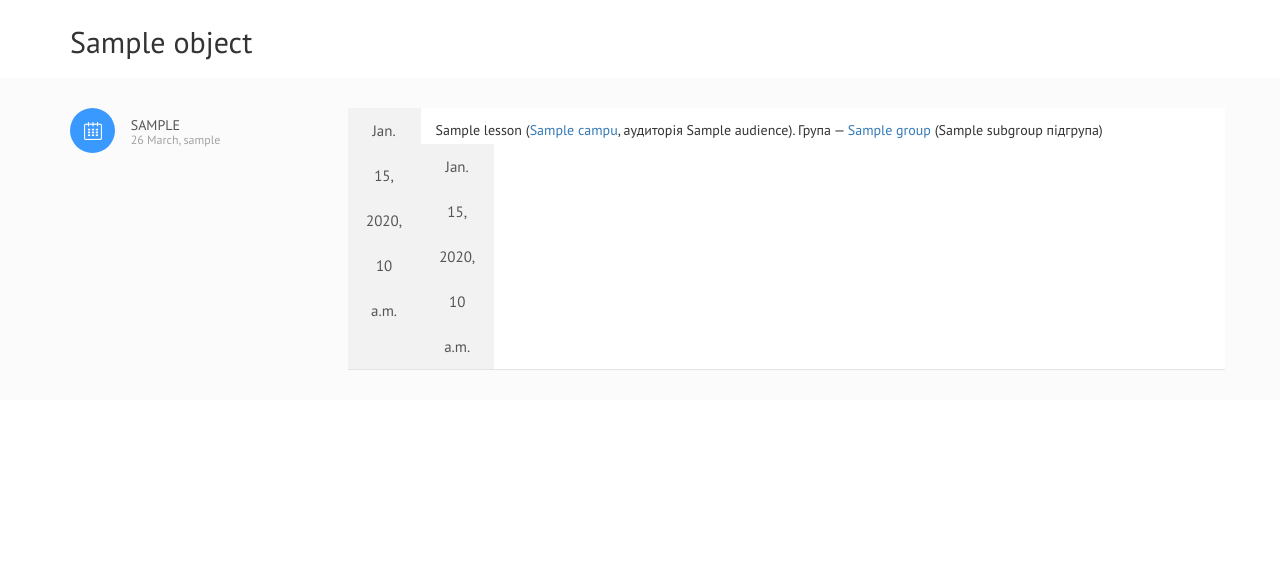
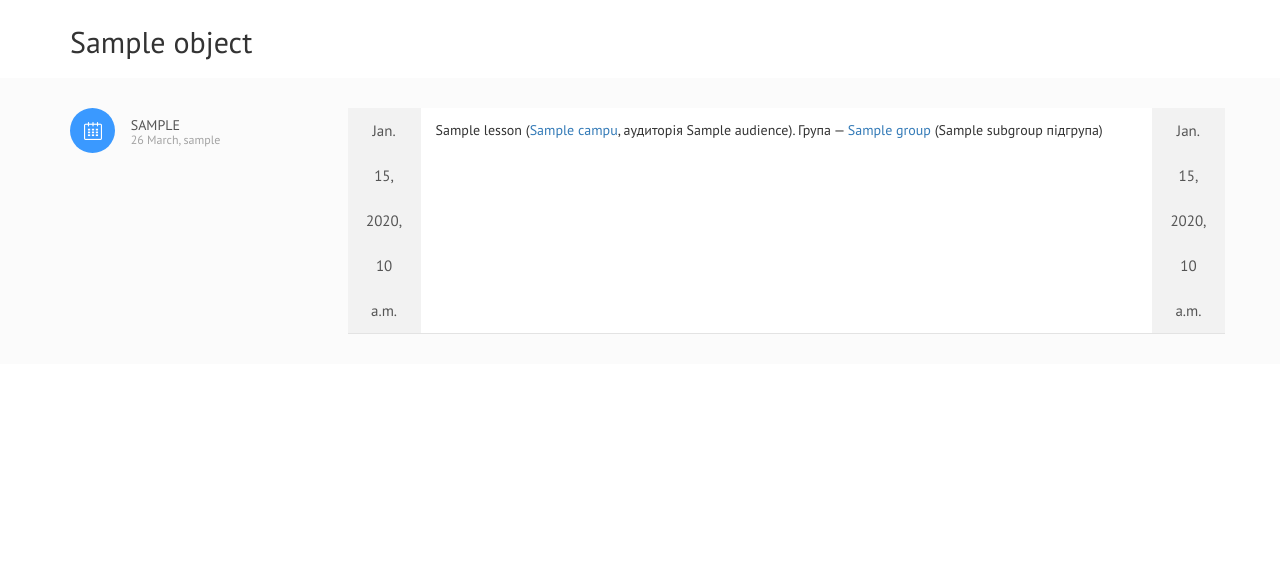
Before and after one commit to Vadimkin/ZNU-Timetable, a Django app: template templates/timetable/teacher_detail.html in a window 1280 px wide. Shown: the part 52-621 px from the top of the page. Run offline with Django 3.2, Linux system fonts and the light colour scheme; the template is opened without the code that fills it: most values are stand-ins (such as "Sample title", 1, 10 or a date in 2020); some libraries are stand-ins or nearby versions; some web fonts are replaced.

Commit message:
Fix timetable width in teacher

```diff
--- a/templates/timetable/teacher_detail.html
+++ b/templates/timetable/teacher_detail.html
@@ -34,7 +34,7 @@
             <div class="row">
                 <div id="timetable-col">
                     <div class="col-md-1 hidden-xs hidden-sm timetable-time" title="Час початку пари">{{ lesson.period.get_time_start_without_seconds }}</div>
-                    <div class="col-md-11 timetable-info"><span class="visible-xs-inline visible-sm-inline" style="font-weight: bold;">{{ lesson.period.get_time_start_without_seconds }}:</span> {{ lesson.lesson.name }} (<a href="{% url 'map' %}?campus={{ lesson.audience.campus.id }}">{{ lesson.audience.campus.name }}</a>, аудиторія {{ lesson.audience.audience }}). Груп{% if lesson.group.all.count == 1 %}а{% else %}и{% endif %} — {% for group in lesson.group.all %}{% if not forloop.first %}, {% endif %}<a href="{% url 'group_detail' group.id %}">{{ group.name }}</a>{% endfor %} {% if lesson.subgroup != 0 %}({{ lesson.subgroup }} підгрупа){% endif %}</div>
+                    <div class="col-md-10 timetable-info"><span class="visible-xs-inline visible-sm-inline" style="font-weight: bold;">{{ lesson.period.get_time_start_without_seconds }}:</span> {{ lesson.lesson.name }} (<a href="{% url 'map' %}?campus={{ lesson.audience.campus.id }}">{{ lesson.audience.campus.name }}</a>, аудиторія {{ lesson.audience.audience }}). Груп{% if lesson.group.all.count == 1 %}а{% else %}и{% endif %} — {% for group in lesson.group.all %}{% if not forloop.first %}, {% endif %}<a href="{% url 'group_detail' group.id %}">{{ group.name }}</a>{% endfor %} {% if lesson.subgroup != 0 %}({{ lesson.subgroup }} підгрупа){% endif %}</div>
                     <div class="col-md-1 hidden-xs hidden-sm timetable-time" title="Час кінця пари">{{ lesson.period.get_time_end_without_seconds }}</div>
                 </div>
             </div>
```
